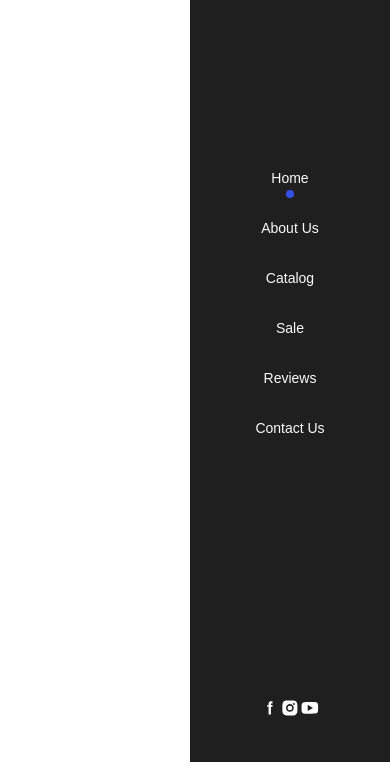
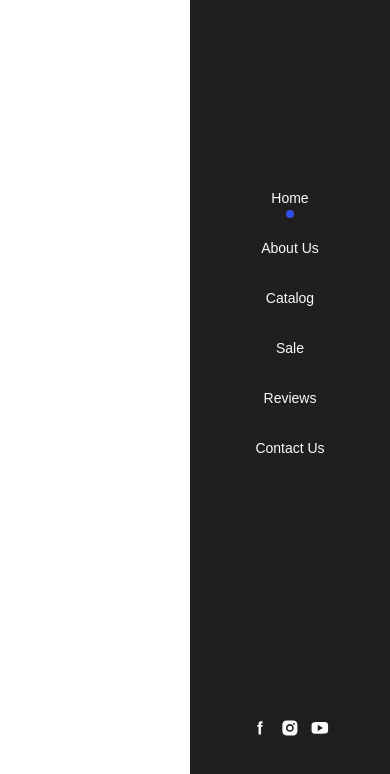
Before and after one commit to vlad-hrinchenko/Team-Project, a plain HTML site: page index.html in a window 390 px wide. Shown: the part 70-844 px from the top of the page. Drawn offline with Linux system fonts and the light colour scheme; a web font is replaced by a local one.

Commit message:
fix index.html

```diff
--- a/styles.css
+++ b/styles.css
@@ -80,7 +80,7 @@ h6 {
 @media (max-width: 767px) {
   .container {
     max-width: 335px;
-    padding: 0 20px;
+    padding: 20px 20px;
     margin: 0 auto;
   }
 }
@@ -161,6 +161,7 @@ h6 {
 
 .social-list {
   display: flex;
+  gap: 10px;
 }
 .header-social-link {
   border: 1px solid rgba(12, 12, 12, 0.1);
@@ -199,6 +200,8 @@ h6 {
     right: 0;
     width: 200px;
     z-index: 999;
+    opacity: 0;
+    visibility: hidden;
     pointer-events: none;
     transition: opacity 250ms cubic-bezier(0.4, 0, 0.2, 1),
       visibility 250ms cubic-bezier(0.4, 0, 0.2, 1);
@@ -206,6 +209,8 @@ h6 {
   .menu-mobile.is-open {
     display: block;
     pointer-events: auto;
+    opacity: 1;
+    visibility: visible;
     transition: opacity 250ms cubic-bezier(0.4, 0, 0.2, 1),
       visibility 250ms cubic-bezier(0.4, 0, 0.2, 1);
   }
@@ -237,6 +242,7 @@ h6 {
     justify-content: center;
     padding-top: 260px;
     padding-bottom: 40px;
+    gap: 10px;
   }
   .menu-link {
     fill: #fbfbfb;
```
